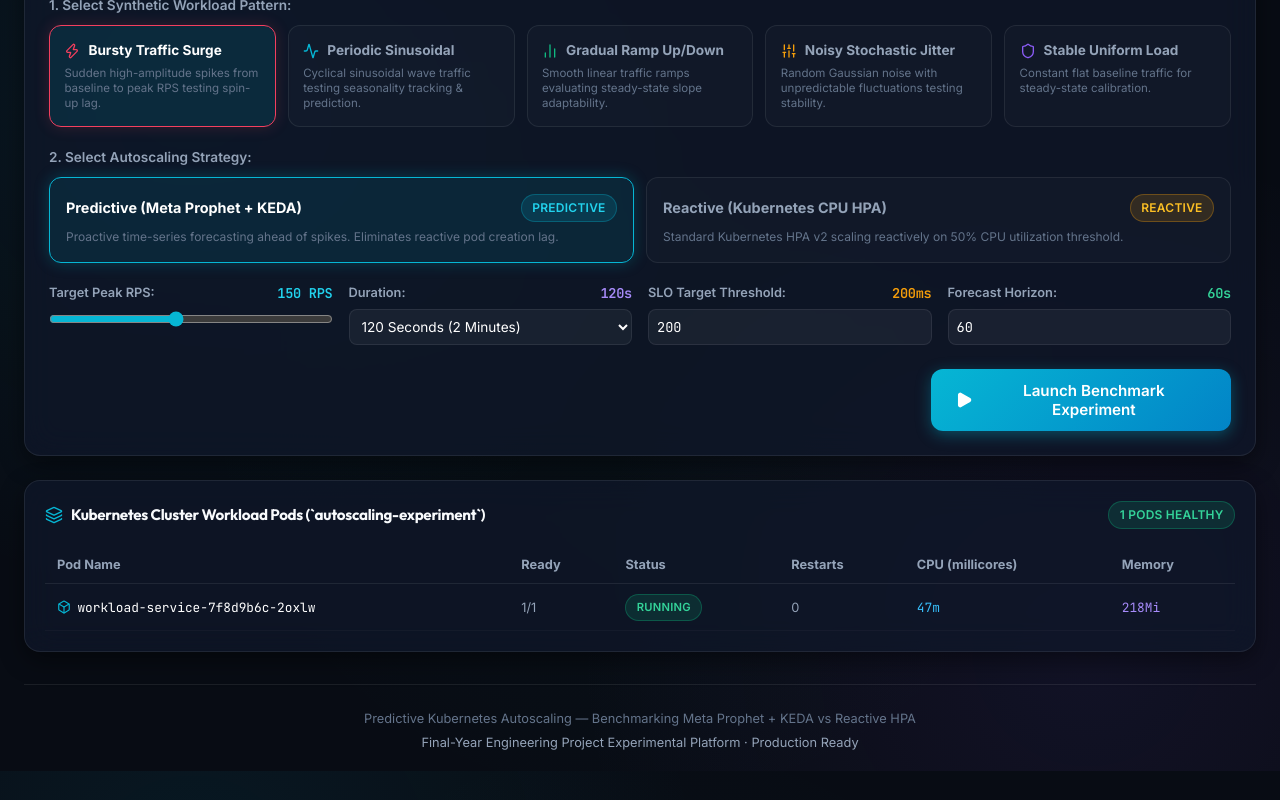
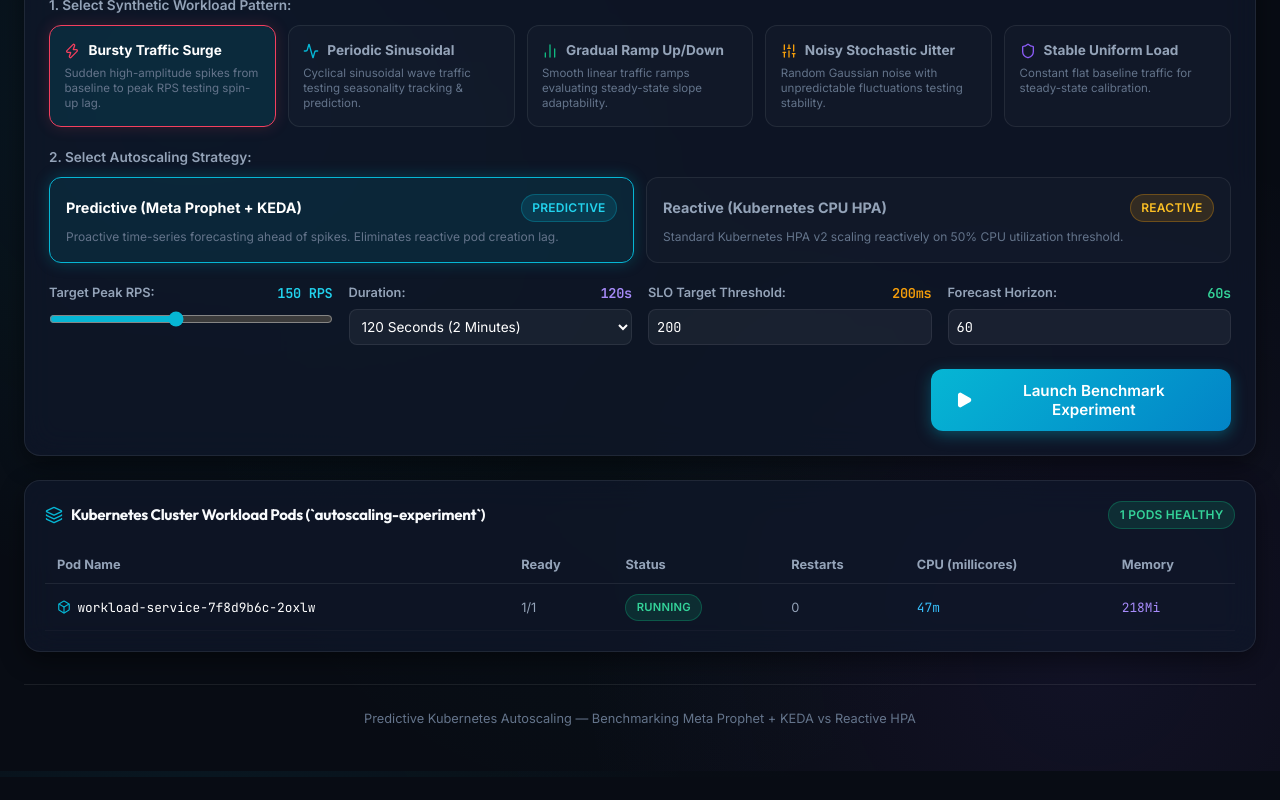
Before and after one commit to dhanushbontha/predictive-kubernetes-autoscaling, a React (Vite) app in the folder dashboard/: page / in a window 1280 px wide. Shown: the part 1629-2429 px from the top of the page. After the commit the page ends 2406 px from the top, so only its background shows below. Built offline with nearby package versions, Linux system fonts and the light colour scheme; no server answers.

Commit message:
style: simplify dashboard footer to clean title

```diff
--- a/dashboard/src/App.jsx
+++ b/dashboard/src/App.jsx
@@ -325,9 +325,6 @@
         marginTop: '2rem'
       }}>
         <p>Predictive Kubernetes Autoscaling — Benchmarking Meta Prophet + KEDA vs Reactive HPA</p>
-        <p style={{ marginTop: '0.25rem', color: 'var(--text-secondary)' }}>
-          Final-Year Engineering Project Experimental Platform · Production Ready
-        </p>
       </footer>
 
     </div>
```
